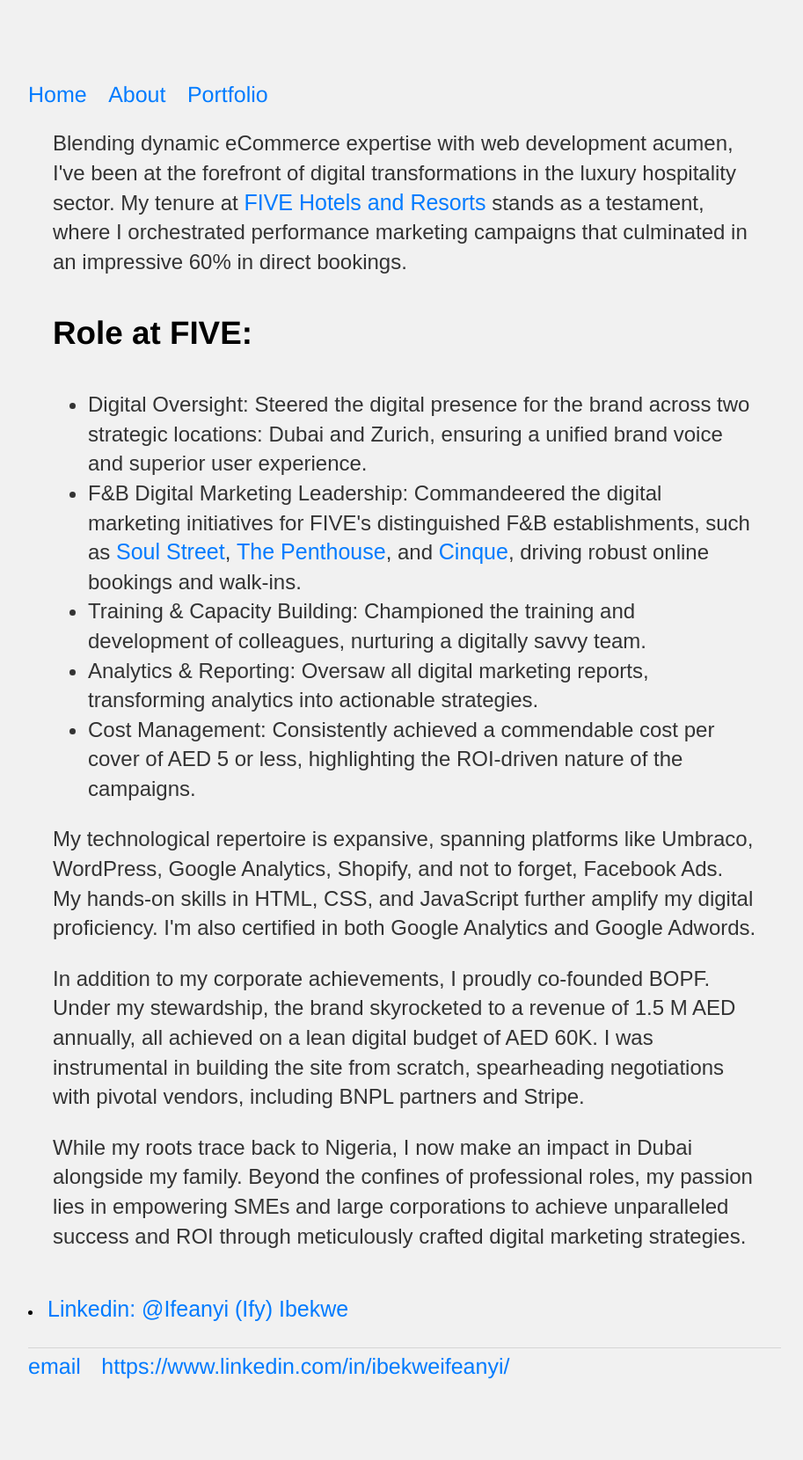
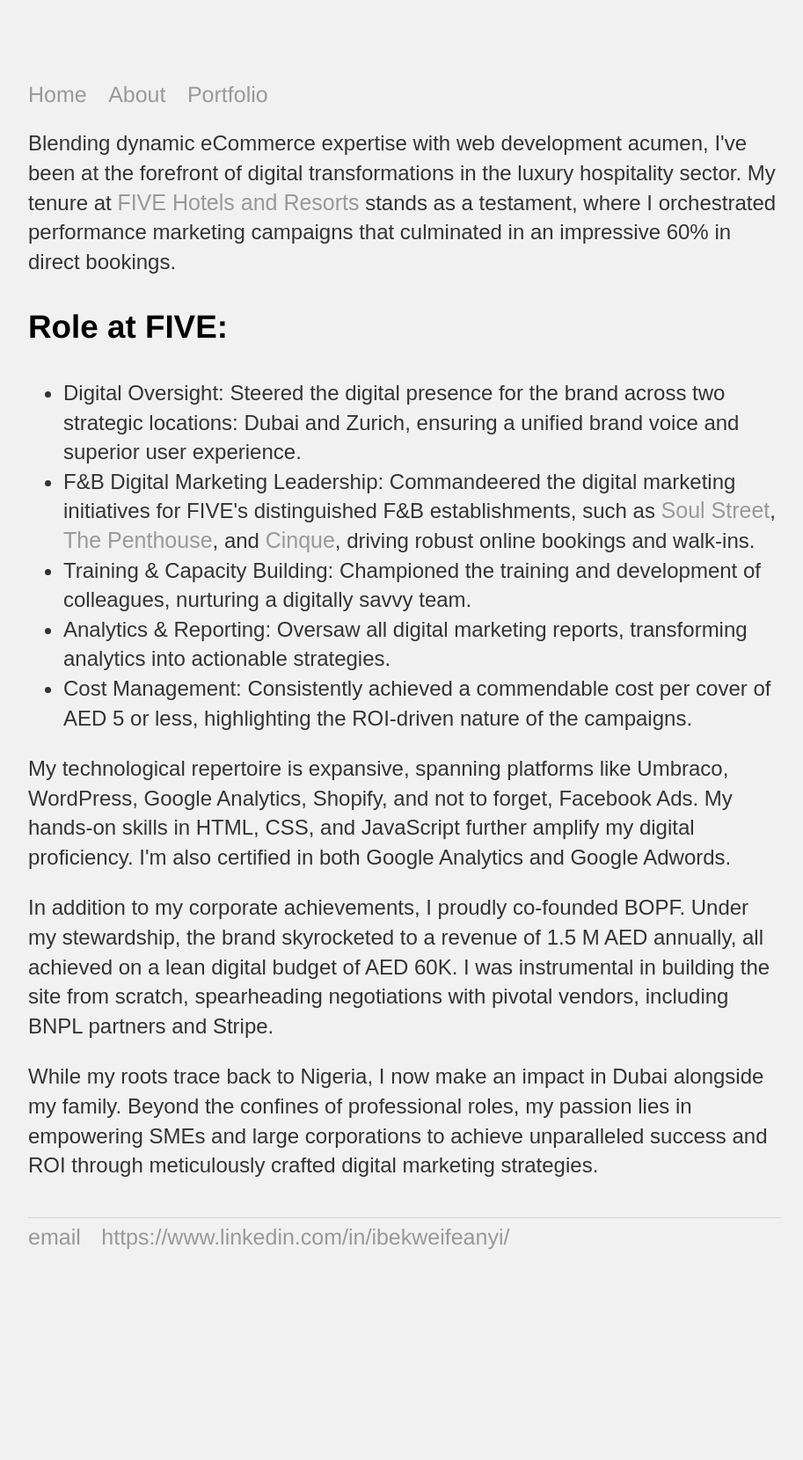
Before and after one commit to IfeanyiIbekwe/ifeanyiibekwe.github.io, a Jekyll site: the page built from about/index.html, in a window 1280 px wide. Shown: the whole page at 88% size, without its empty margins (180-1093 px from the left). Built offline with Jekyll 4.4.1, drawn with Linux system fonts in a browser that asks for light colours; after the commit the page ends 1512 px from its top, so only the background shows below that.

Commit message:
Update index.html

```diff
--- a/about/index.html
+++ b/about/index.html
@@ -2,46 +2,6 @@
 layout: default
 title: About Ifeanyi Ibekwe
 ---
-		<!DOCTYPE html>
-<html lang="en">
-<head>
-    <meta charset="UTF-8">
-    <meta name="viewport" content="width=device-width, initial-scale=1.0">
-    <title>Profile Summary</title>
-    <style>
-        body {
-            font-family: Arial, sans-serif;
-            padding: 20px;
-            line-height: 1.5;
-        }
-
-        .profile-summary {
-            max-width: 800px;
-            margin: 0 auto;
-        }
-
-        a {
-            color: #007BFF;
-            text-decoration: none;
-        }
-
-        a:hover {
-            text-decoration: underline;
-        }
-
-        @media only screen and (max-width: 600px) {
-            body {
-                padding: 10px;
-            }
-
-            .profile-summary {
-                font-size: 0.95em;
-            }
-        }
-    </style>
-</head>
-<body>
-
 <div class="profile-summary">
 
     <p>
@@ -71,13 +31,8 @@
 
 </div>
 
-</body>
-</html>
-
 
 
 			<br>
-			<li><a href="https://www.linkedin.com/in/ibekweifeanyi/" target="_blank">Linkedin: @Ifeanyi (Ify) Ibekwe</a></li>
-				</ul>
-<br>
+
 		</div>
```
